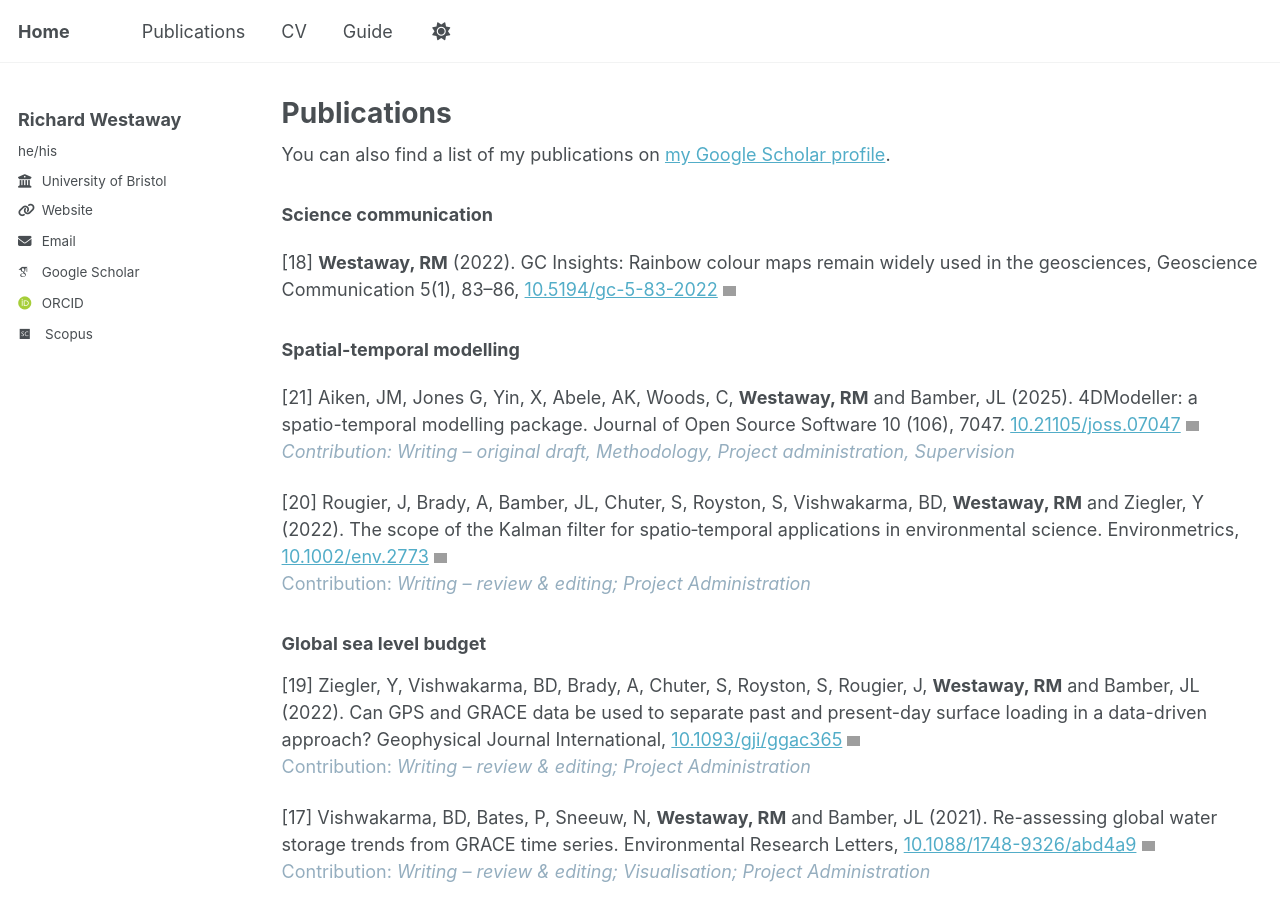
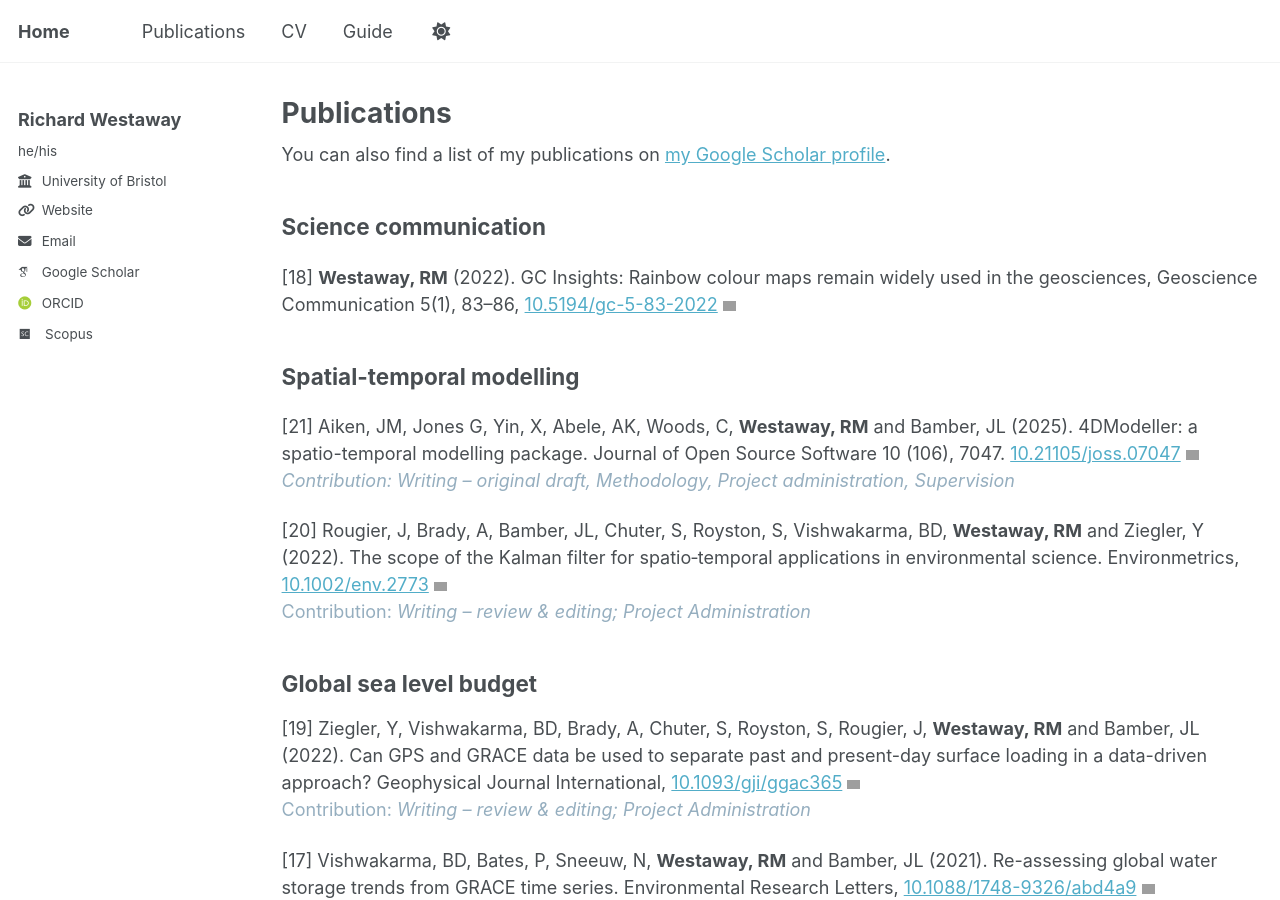
Before and after one commit to richardwestaway/richardwestaway.github.io, a Jekyll site: the page built from _pages/publications.html, in a window 1280 px wide and 900 px high. Built offline with Jekyll 4.4.1, drawn with Linux system fonts in a browser that asks for light colours; some web fonts are replaced; comment, search, counter and statistics services are not loaded; grey boxes are pictures that could not be loaded.

```diff
--- a/_pages/publications.html
+++ b/_pages/publications.html
@@ -13,17 +13,17 @@ author_profile: true
 
 <script type='text/javascript' src='https://d1bxh8uas1mnw7.cloudfront.net/assets/embed.js'></script>
 
-<h3><strong>Science communication</strong></h3>
+<h2>Science communication</h2>
 
 <p><div class="altmetric-embed" style="float: right;" data-badge-popover="right" data-badge-type="donut" data-doi="10.5194/gc-5-83-2022" data-hide-no-mentions="true"></div>[18] <strong>Westaway, RM</strong> (2022). GC Insights: Rainbow colour maps remain widely used in the geosciences, Geoscience Communication 5(1), 83–86, <a href="https://doi.org/10.5194/gc-5-83-2022" target="_blank" rel="noopener">10.5194/gc-5-83-2022</a><em> <img class="alignnone  wp-image-369" src="https://richardwestaway.files.wordpress.com/2017/10/open-access-logo-200x2002.png" alt="open-access-logo-200x200" width="13" height="17" /></em></p>
 
-<h3><strong>Spatial-temporal modelling</strong></h3>
+<h2>Spatial-temporal modelling</h2>
 
 <p><div class="altmetric-embed" style="float: right;" data-badge-popover="right" data-badge-type="donut" data-doi="10.21105/joss.07047" data-hide-no-mentions="true"></div>[21] Aiken, JM, Jones G, Yin, X, Abele, AK, Woods, C, <strong>Westaway, RM</strong> and Bamber, JL (2025). 4DModeller: a spatio-temporal modelling package. Journal of Open Source Software 10 (106), 7047. <a href="http://10.21105/joss.07047" target="_blank" rel="noopener">10.21105/joss.07047</a> <em><img class="alignnone  wp-image-369" src="https://richardwestaway.files.wordpress.com/2017/10/open-access-logo-200x2002.png" alt="open-access-logo-200x200" width="13" height="17" /><br /><span style="color: #95aebf;">Contribution: Writing – original draft, Methodology, Project administration, Supervision</span></em></p>
 
 <p><div class="altmetric-embed" style="float: right;" data-badge-popover="right" data-badge-type="donut" data-doi="10.1002/env.2773" data-hide-no-mentions="true"></div>[20] Rougier, J, Brady, A, Bamber, JL, Chuter, S, Royston, S, Vishwakarma, BD, <strong>Westaway, RM</strong> and Ziegler, Y (2022). The scope of the Kalman filter for spatio‐temporal applications in environmental science. Environmetrics, <a href="https://doi.org/10.1002/env.2773" target="_blank" rel="noopener">10.1002/env.2773</a><em> <img class="alignnone  wp-image-369" src="https://richardwestaway.files.wordpress.com/2017/10/open-access-logo-200x2002.png" alt="open-access-logo-200x200" width="13" height="17" /></em><br /><span style="color: #95aebf;">Contribution:<em> Writing – review &amp; editing; Project Administration</em></span></p>
 
-<h3><strong>Global sea level budget</strong></h3>
+<h2>Global sea level budget</h2>
 
 <p>[19] Ziegler, Y, Vishwakarma, BD, Brady, A, Chuter, S, Royston, S, Rougier, J, <strong>Westaway, RM</strong> and Bamber, JL (2022). Can GPS and GRACE data be used to separate past and present-day surface loading in a data-driven approach? Geophysical Journal International, <a href="https://doi.org/10.1093/gji/ggac365" target="_blank" rel="noopener">10.1093/gji/ggac365</a><em> <img class="alignnone  wp-image-369" src="https://richardwestaway.files.wordpress.com/2017/10/open-access-logo-200x2002.png" alt="open-access-logo-200x200" width="13" height="17" /></em><br /><span style="color: #95aebf;">Contribution:<em> Writing – review &amp; editing; Project Administration</em></span></p>
 
@@ -38,12 +38,12 @@ author_profile: true
 <p>[13] Bamber, J, <strong>Westaway, RM</strong>, Marzeion, B &amp; Wouters, B (2018). The land ice contribution to sea level during the satellite era. <em>Environmental Research Letters</em> <a href="https://doi.org/10.1088/1748-9326/aac2f0" target="_blank" rel="noopener">10.1088/1748-9326/aac2f0</a> <img class="alignnone  wp-image-369" src="https://richardwestaway.files.wordpress.com/2017/10/open-access-logo-200x2002.png" alt="open-access-logo-200x200" width="13" height="17" /><br /><span style="color: #95aebf;">Contribution:<em> Formal analysis; Investigation; Visualisation; Writing – review &amp; editing; Project Administration</em></span></p>
 <hr />
 
-<h3><strong>Corporate sustainability and carbon accounting</strong></h3>
+<h2>Corporate sustainability and carbon accounting</h2>
 
 <p>[12] Klee, H, Hunziker, R, van der Meer, R &amp; <strong>Westaway, RM</strong> (2011). Getting the numbers right: a database of energy performance and carbon dioxide emissions for the cement industry. <i>Greenhouse Gas Measurement &amp; Management</i>, <i>1</i>(2), 109-118. <a href="https://doi.org/10.1080/20430779.2011.579357" target="_blank" rel="noopener">10.1080/20430779.2011.579357</a><br /><span style="color: #95aebf;">Contribution: <em>Visualisation; Writing – original draft; Writing – review &amp; editing</em></span></p>
 <hr />
 
-<h3><strong>Climate change impacts and adaptation</strong></h3>
+<h2>Climate change impacts and adaptation</h2>
 
 <p>[11] Preston, BL, Yuen, EJ &amp; <strong>Westaway, RM</strong> (2011). Putting vulnerability to climate change on the map: a review of approaches, benefits, and risks. <i>Sustainability Science</i>, <i>6</i>(2), 177-202. <a href="http://dx.doi.org/10.1007/s11625-011-0129-1" target="_blank" rel="noopener"> 10.1007/s11625-011-0129-1</a><br /><span style="color: #95aebf;">Contribution: <em>Formal analysis; </em><em>Investigation; Methodology; Writing – review &amp; editing</em></span></p>
 
@@ -54,7 +54,7 @@ author_profile: true
 <p>[2]<strong> Westaway, RM</strong> (2000). Modelling the Potential Effects of Climate Change on the Grande Dixence Hydro‐Electricity Scheme, Switzerland. <em>Water and Environment Journal</em>, 14(3), 179-185. <a href="http://dx.doi.org/10.1111/j.1747-6593.2000.tb00247.x" target="_blank" rel="noopener">10.1111/j.1747-6593.2000.tb00247.x</a></p>
 <hr />
 
-<h3><strong>Remote sensing of gravel-bed rivers</strong></h3>
+<h2>Remote sensing of gravel-bed rivers</h2>
 
 <p>[8] Hicks, DM, Duncan, MJ, Lane, SN, Tal, M &amp; <strong>Westaway, RM</strong> (2007). Contemporary morphological change in braided gravel-bed rivers: new developments from field and laboratory studies, with particular reference to the influence of riparian vegetation (pp. 557-584). Chapter 21 in <em>Gravel-Bed Rivers VI: From Process Understanding to River Restoration </em>(Habersack, Piégay and Rinaldi, eds.), Developments in Earth Surface Processes 11, Elsevier: Amsterdam, the Netherlands. <a href="https://doi.org/10.1016/S0928-2025(07)11143-3" target="_blank" rel="noopener">10.1016/S0928-2025(07)11143-3</a><br /><span style="color: #95aebf;">Contribution: <em>Formal analysis; </em><em>Investigation; Methodology; Visualisation</em></span></p>
 
@@ -89,7 +89,7 @@ author_profile: true
         {% continue %}
       {% endif %}
       {% unless title_shown %}
-        <h3>{{ category[1].title }}</h3><hr />
+        <h2>{{ category[1].title }}</h2><hr />
         {% assign title_shown = true %}
       {% endunless %}
       {% include archive-single.html %}
```
